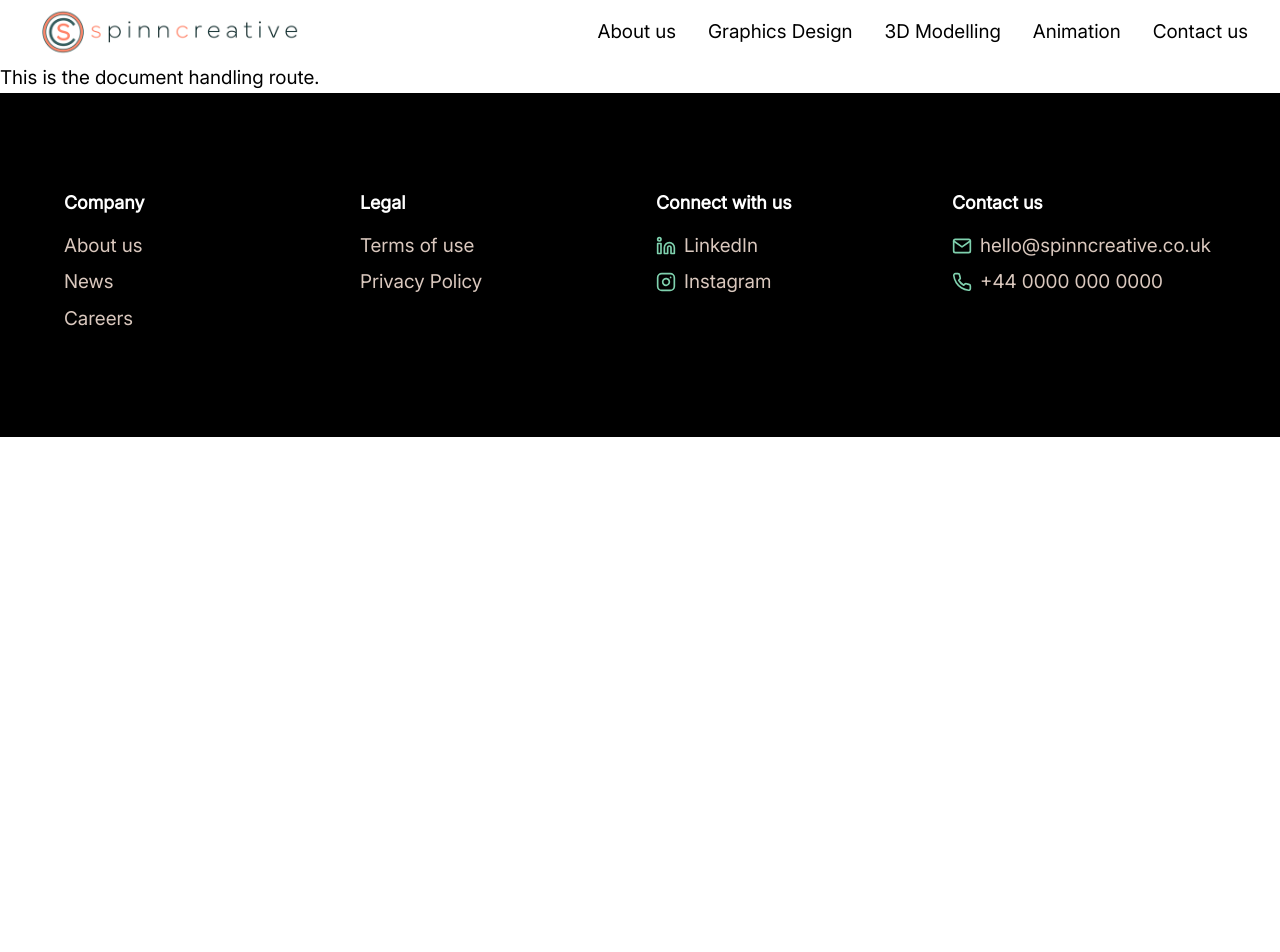
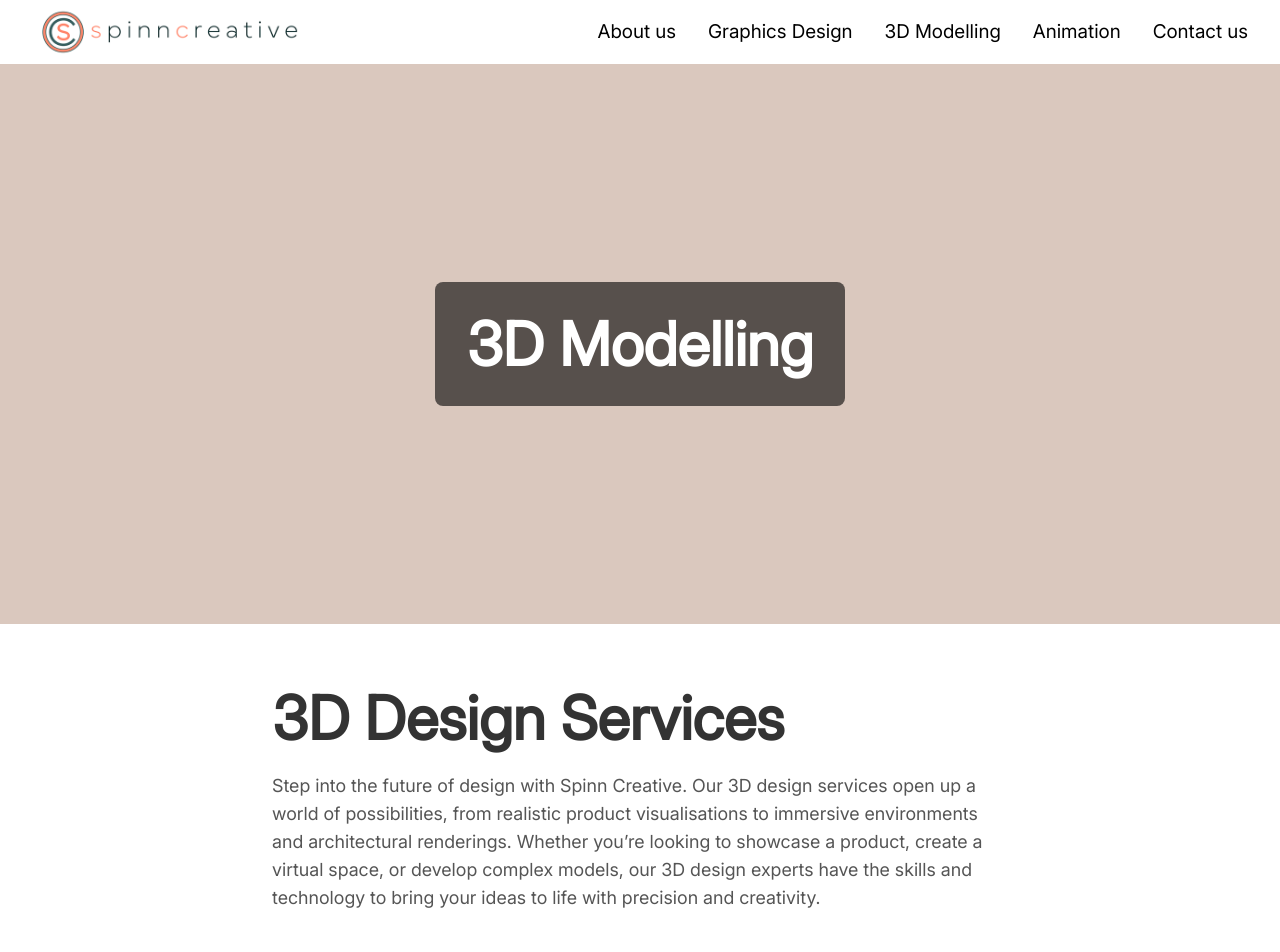
Before and after one commit to Spinn-Creative/spinncreative.co.uk, a Next.js app: page /3d-modelling in a window 1280 px wide. Shown: the top 952 px of the page. Before the commit the page ends 800 px from the top, so only its background shows below. Built offline with nearby package versions, Linux system fonts and the light colour scheme.

Commit message:
Update codebase

```diff
--- a/public/styles/main.scss
+++ b/public/styles/main.scss
@@ -8,3 +8,4 @@
 @import 'privacy-policy';
 @import 'news';
 @import 'careers';
+@import 'three-d-modelling';
--- /dev/null
+++ b/public/styles/three-d-modelling.scss
@@ -0,0 +1,108 @@
+@import 'variables';
+
+.three-d-hero {
+  position: relative;
+  width: 100%;
+  height: 70vh; /* Set the height of the hero section */
+  background-image: url('/images/hero-image.svg'); /* Replace with your image path */
+  background-size: cover;
+  background-position: center;
+  display: flex;
+  align-items: center;
+  justify-content: center;
+
+  .three-d-hero-overlay {
+    background-color: rgba(0, 0, 0, 0.6); /* Dark overlay for text readability */
+    padding: 2rem;
+    border-radius: 0.5rem;
+  }
+
+  h1 {
+    color: white;
+  }
+}
+
+.three-d-section-container {
+  padding: 4rem 2rem;
+  max-width: 800px;
+  margin: 0 auto;
+
+  h2 {
+    color: #333333; /* Different color for headings */
+  }
+
+  p {
+    color: #555555; /* A darker shade for body text */
+  }
+}
+
+.full-width-section {
+  display: flex;
+  align-items: center;
+  justify-content: center;
+  padding: 4rem 0;
+
+  .image-text-pair {
+    display: flex;
+    flex-wrap: wrap;
+    width: 100%;
+
+    .image-side {
+      flex: 1;
+      max-width: 50%;
+    }
+
+    .text-side {
+      flex: 1;
+      max-width: 50%;
+      padding: 2rem;
+      display: flex;
+      justify-content: center;
+      align-items: center;
+
+      .text-content {
+        text-align: left;
+        max-width: 40%; /* Reduced width for a more focused text block */
+
+        h3 {
+          color: #333333;
+          font-weight: bold;
+          font-size: 2.5rem;
+          position: relative;
+        }
+
+        .decorative-line {
+          content: '';
+          display: block;
+          width: 50px;
+          height: 5px; /* Thicker line */
+          background-color: #ff856b;
+          margin: 10px 0 20px 0;
+        }
+
+        p {
+          color: #555555; /* A consistent shade for body text */
+          margin-top: 1rem;
+        }
+
+        p strong {
+          color: #333333; /* A more unified color approach */
+        }
+      }
+    }
+  }
+}
+
+.btn-outline {
+  display: inline-block;
+  border: 2px solid #131313;
+  color: #131313;
+  padding: 0.75rem 1.5rem;
+  text-align: center;
+  transition: color 0.3s ease;
+  border-radius: 0;
+
+  &:hover {
+    color: #ff856b;
+  }
+}
--- a/src/app/3d-modelling/page.tsx
+++ b/src/app/3d-modelling/page.tsx
@@ -1,7 +1,119 @@
-import Image from "next/image";
+import Link from 'next/link';
+import Image from 'next/image';
 
-export default function ClientTypes() {
+export default function ThreeDModelling() {
   return (
-    <h1>This is the document handling route.</h1>
+    <div>
+      {/* Hero Section */}
+      <section className='three-d-hero flex items-center justify-center text-center'>
+        <div className='three-d-hero-overlay'>
+          <h1 className='text-6xl font-bold text-white'>3D Modelling</h1>
+        </div>
+      </section>
+
+      {/* 3D Design Services Section */}
+      <section className='three-d-section-container'>
+        <h2 className='text-6xl font-bold mb-6'>3D Design Services</h2>
+        <p className='text-lg mb-6'>
+          Step into the future of design with Spinn Creative. Our 3D design services open up a world of possibilities, from realistic product visualisations to immersive environments and architectural renderings. Whether you’re looking to showcase a product, create a virtual space, or develop complex models, our 3D design experts have the skills and technology to bring your ideas to life with precision and creativity.
+        </p>
+      </section>
+
+      {/* Our 3D Design Services Section */}
+      <section className='full-width-section'>
+        <div className='image-text-pair'>
+          <div className='image-side left'>
+            <Image
+              src='/images/red-wave.webp'
+              alt='Product Visualisation'
+              layout='responsive'
+              width={500}
+              height={300}
+              className='rounded-r-lg'
+            />
+          </div>
+          <div className='text-side right flex flex-col justify-center items-center p-10'>
+            <div className='text-content'>
+              <h3 className='text-5xl font-bold mb-4 relative'>
+                Our 3D Design Services Include:
+                <span className='decorative-line'></span>
+              </h3>
+              <p className='text-xl mb-4'>
+                <strong>Product Visualisation:</strong> High-quality 3D renderings that bring your products to life.
+              </p>
+              <p className='text-xl'>
+                <strong>Architectural Visualisation:</strong> Detailed models and renderings that visualise spaces and structures.
+              </p>
+            </div>
+          </div>
+        </div>
+      </section>
+
+      {/* 3D Modelling and Virtual Environments Section */}
+      <section className='full-width-section'>
+        <div className='image-text-pair'>
+          <div className='text-side left flex flex-col justify-center items-center p-10'>
+            <div className='text-content'>
+              <h3 className='text-5xl font-bold mb-4 relative'>
+                3D Modelling
+                <span className='decorative-line'></span>
+              </h3>
+              <p className='text-xl mb-4'>
+                <strong>3D Modelling:</strong> Custom models for any industry, from gaming to manufacturing.
+              </p>
+              <p className='text-xl'>
+                <strong>Virtual Environments:</strong> Immersive 3D spaces for VR experiences, simulations, and more.
+              </p>
+            </div>
+          </div>
+          <div className='image-side right'>
+            <Image
+              src='/images/red-wave.webp'
+              alt='3D Modelling'
+              layout='responsive'
+              width={500}
+              height={300}
+              className='rounded-l-lg'
+            />
+          </div>
+        </div>
+      </section>
+
+      {/* Why 3D Section */}
+      <section className='full-width-section'>
+        <div className='image-text-pair'>
+          <div className='image-side left'>
+            <Image
+              src='/images/red-wave.webp'
+              alt='Why 3D?'
+              layout='responsive'
+              width={500}
+              height={300}
+              className='rounded-r-lg'
+            />
+          </div>
+          <div className='text-side right flex flex-col justify-center items-center p-10'>
+            <div className='text-content'>
+              <h3 className='text-5xl font-bold mb-4 relative'>
+                Why 3D?
+                <span className='decorative-line'></span>
+              </h3>
+              <p className='text-xl'>
+                3D design offers unmatched flexibility and realism, allowing you to visualise and refine your ideas before they go to production. Whether you’re in product design, architecture, or entertainment, 3D design gives you the power to explore and perfect your concepts in a virtual space.
+              </p>
+            </div>
+          </div>
+        </div>
+      </section>
+
+      {/* Call to Action */}
+      <section className='text-center py-20'>
+        <h2 className='text-4xl font-bold mb-4'>Let’s Create in 3D</h2>
+        <p className='text-lg mb-6'>Ready to explore the possibilities of 3D design? Let’s collaborate and turn your vision into a stunning reality.</p>
+        <Link href='/contact-us'>
+          <span className='btn-outline'>Get in touch with us now</span>
+        </Link>
+      </section>
+    </div>
   );
 }
```
Also changed, not shown: 2 other files (tests, documents, lock files or other folders).
